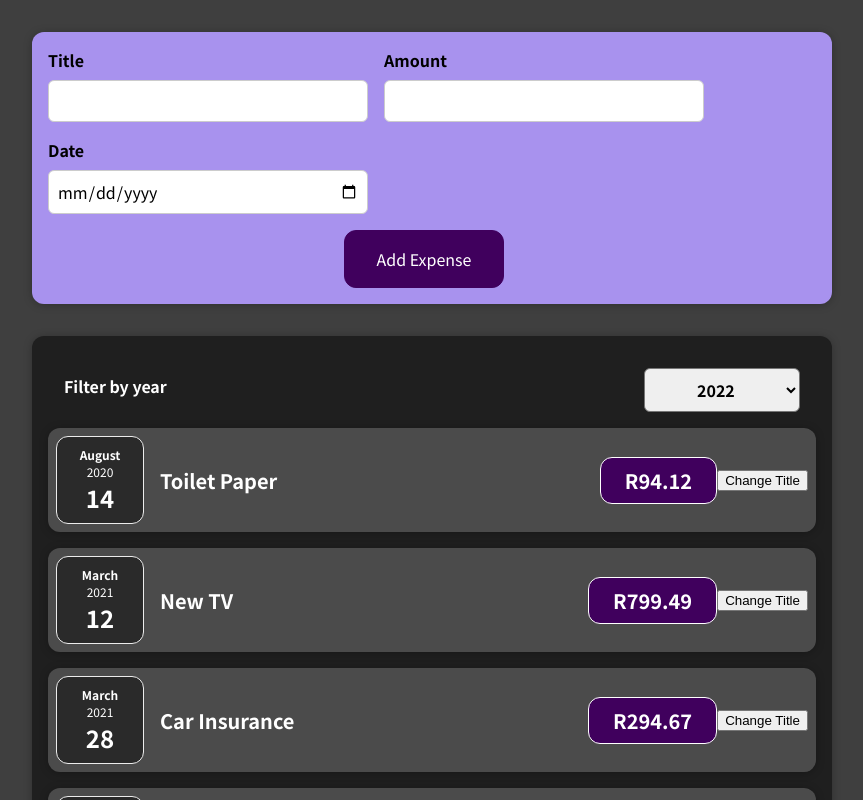
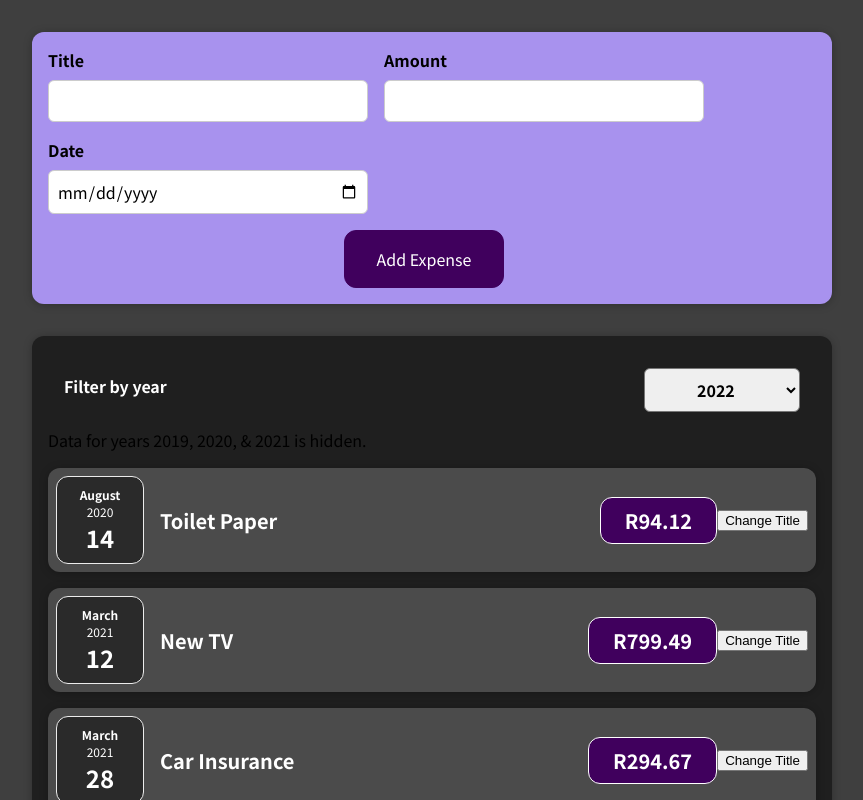
Before and after one commit to Htsindi/react-complete-guide, a React (Create React App) app: page / in a window 1280 px wide. Shown: the top 800 px of the page, without its empty margins (208-1071 px from the left). Built offline with nearby package versions, Linux system fonts and the light colour scheme.

Commit message:
editing the filter component
placing condtional filtering

```diff
--- a/src/App.js
+++ b/src/App.js
@@ -24,10 +24,20 @@ function App() {
       date: new Date(2021, 5, 12),
     },
   ];
+  const addExpenseHandler = (expense) => {
+    console.log("In app.js");
+    console.log(expense);
+  };
 
+  //return React.createElement(
+  //'div'',
+  //{},
+  //React.createElement('h2', {}, 'lets get started!''),
+  //React.createElement(Expenses, {items: expenses})
+  //);
   return (
     <div>
-      <NewExpense />
+      <NewExpense onAddExpense={addExpenseHandler} />
       <Expenses items={expenses} />
     </div>
   );
--- a/src/components/Expenses/Expenses.js
+++ b/src/components/Expenses/Expenses.js
@@ -7,17 +7,32 @@ import "./Expenses.css";
 
 function Expenses(props) {
   const [filteredYear, setFilteredYear] = useState("2022");
+
+  let filterInfoText = "2019, 2020 & 2021";
+
+  if (filteredYear === "2019") {
+    filterInfoText = "2020, 2021, & 2022";
+  } else if (filteredYear === "2020") {
+    filterInfoText = "2019, 2021, & 2022";
+  } else if (filteredYear === "2021") {
+    filterInfoText = "2019, 2020, & 2022";
+  } else {
+    filterInfoText = "2019, 2020, & 2021";
+  }
+
   const filterChangeHandler = (selectedYear) => {
+    setFilteredYear(selectedYear);
     //console.log("Expenses.js");
     //console.log(selectedYear);
-    setFilteredYear(selectedYear);
   };
+
   return (
     <Card className="expenses">
       <ExpensesFilter
         selected={filteredYear}
         onChangeFilter={filterChangeHandler}
       />
+      <p> Data for years {filterInfoText} is hidden. </p>
       <ExpenseItem
         title={props.items[0].title}
         amount={props.items[0].amount}
```
